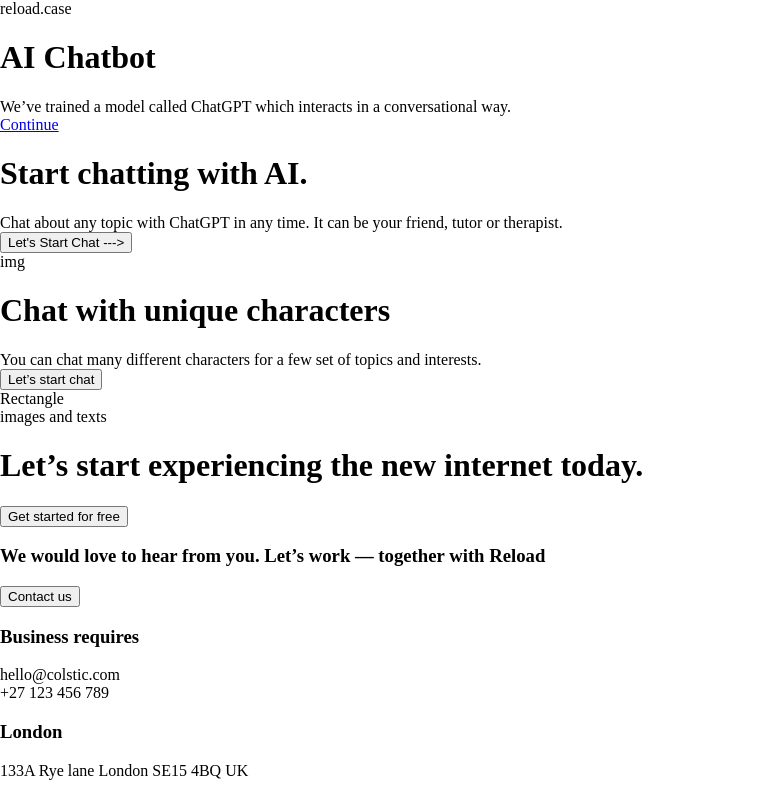
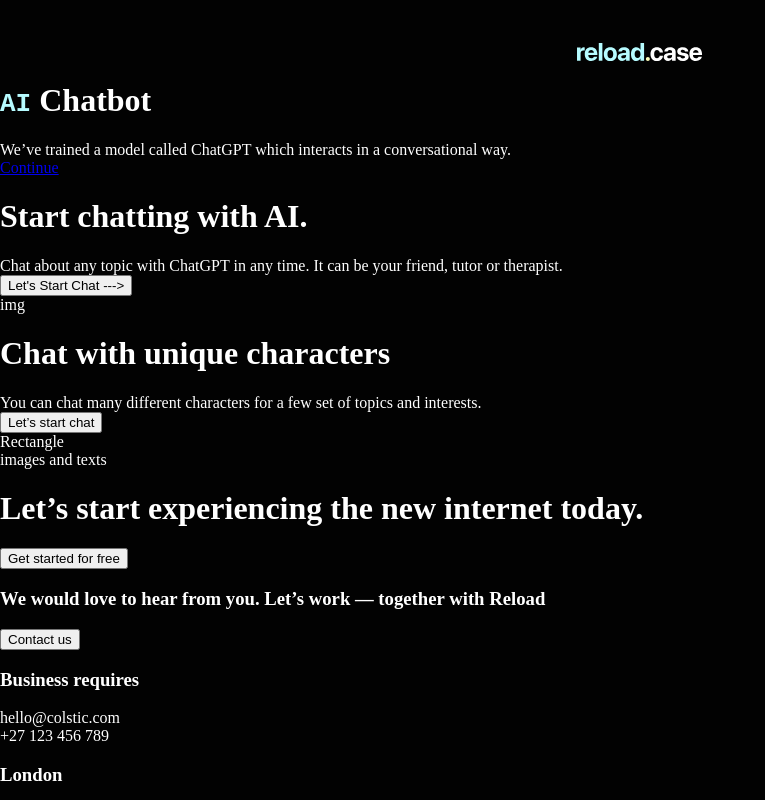
Before and after one commit to Enesmerdane/reload-case-study, a React (Create React App) app: page / in a window 1280 px wide. Shown: the top 800 px of the page, without its empty margins (0-765 px from the left). Built offline with nearby package versions, Linux system fonts and the light colour scheme.

Commit message:
routes created & logo added
routes created & logo added

```diff
--- /dev/null
+++ b/globals.d.ts
@@ -0,0 +1,4 @@
+declare module "*.svg" {
+    const content: any;
+    export default content;
+}
--- a/package.json
+++ b/package.json
@@ -6,11 +6,17 @@
     "@testing-library/jest-dom": "^5.17.0",
     "@testing-library/react": "^13.4.0",
     "@testing-library/user-event": "^13.5.0",
+    "@types/jest": "^29.5.3",
+    "@types/react": "^18.2.20",
+    "@types/react-native": "^0.72.2",
+    "@types/react-test-renderer": "^18.0.0",
     "react": "^18.2.0",
     "react-dom": "^18.2.0",
     "react-redux": "^8.1.2",
     "react-router-dom": "^6.15.0",
     "react-scripts": "5.0.1",
+    "ts-migrate": "^0.1.35",
+    "typescript": "^5.1.6",
     "web-vitals": "^2.1.4"
   },
   "scripts": {
--- a/src/App.css
+++ b/src/App.css
@@ -6,4 +6,6 @@
     margin-top: 0;
     height: 100%;
     width: 100%;
+    background: #020202;
+    color: #ffffff;
 }
--- a/src/index.js
+++ b/src/index.tsx
@@ -2,7 +2,7 @@
 import ReactDOM from "react-dom/client";
 import App from "./App";
 
-const root = ReactDOM.createRoot(document.getElementById("root"));
+const root = ReactDOM.createRoot(document.getElementById("root")!);
 root.render(
     <>
         <App />
--- a/src/pages/home/index.js
+++ b/src/pages/home/index.tsx
@@ -1,13 +1,18 @@
 import "./module.index.css";
+import Logo from "../../utils/logo";
 
 import React from "react";
 
 function Home() {
     return (
         <>
-            <header>reload.case</header>
+            <header>
+                <Logo classname="main-page__logo" />
+            </header>
             <div className="section1">
-                <h1>AI Chatbot</h1>
+                <h1>
+                    <code>AI</code> Chatbot
+                </h1>
                 <div>
                     We’ve trained a model called ChatGPT which interacts in a
                     conversational way.
--- a/src/pages/home/module.index.css
+++ b/src/pages/home/module.index.css
@@ -1,3 +1,18 @@
+header {
+    display: flex;
+    align-items: center;
+}
+
+.main-page__logo {
+    width: 7.81544rem;
+    margin: auto;
+    margin-top: 2.69rem;
+}
+
 .section1 {
     height: 100%
 }
+
+code {
+    color:#B6FBFF;
+}
--- /dev/null
+++ b/src/utils/logo.tsx
@@ -0,0 +1,13 @@
+import React from "react";
+
+import LogoSVG from "../assets/logo.svg";
+
+interface LogoProps {
+    classname?: string;
+}
+
+function Logo(props: LogoProps) {
+    return <img src={LogoSVG} className={props.classname} />;
+}
+
+export default Logo;
```
Also changed, not shown: tsconfig.json (added, +27 -0 lines), public/manifest.json, src/App.tsx (renamed from src/App.js), src/assets/logo.svg (added), src/pages/chat/index.tsx (renamed from src/pages/chat/index.js), 1 other file (tests, documents, lock files or other folders).
